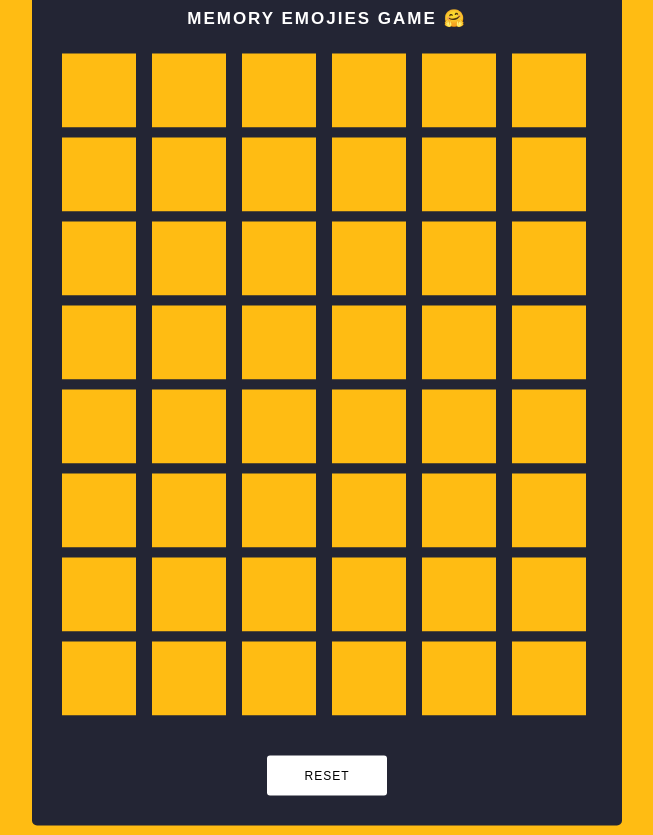
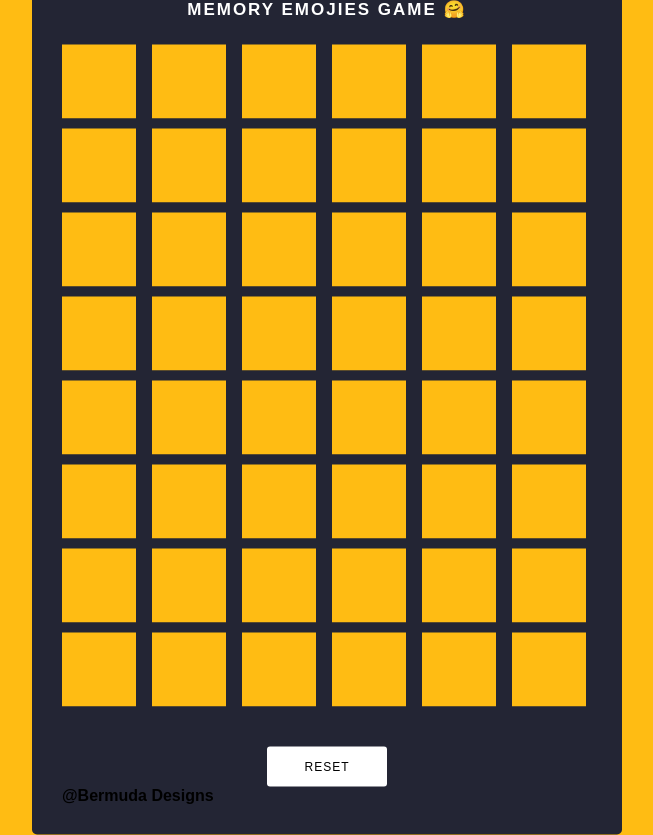
Before and after one commit to darshan1005/memory_card_game, a plain HTML site: page index.html in a window 1280 px wide. Shown: the whole page, without its empty margins (313-966 px from the left). Drawn offline with Linux system fonts and the light colour scheme.

Commit message:
Update index.html

```diff
--- a/index.html
+++ b/index.html
@@ -12,6 +12,7 @@
         <div class="game">
         </div>
         <button class="reset-btn" onclick="window.location.reload()">Reset</button>
+        <h4 class="footer_tag">@Bermuda Designs</h4>
     </div>
     <script src="./script.js"></script>
 </body>
```
